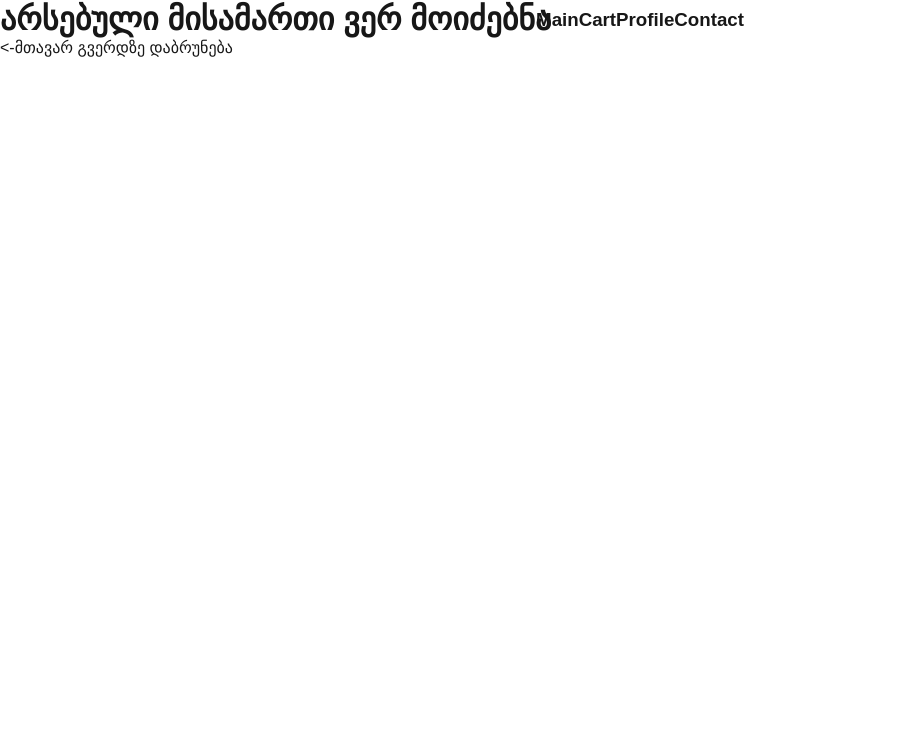
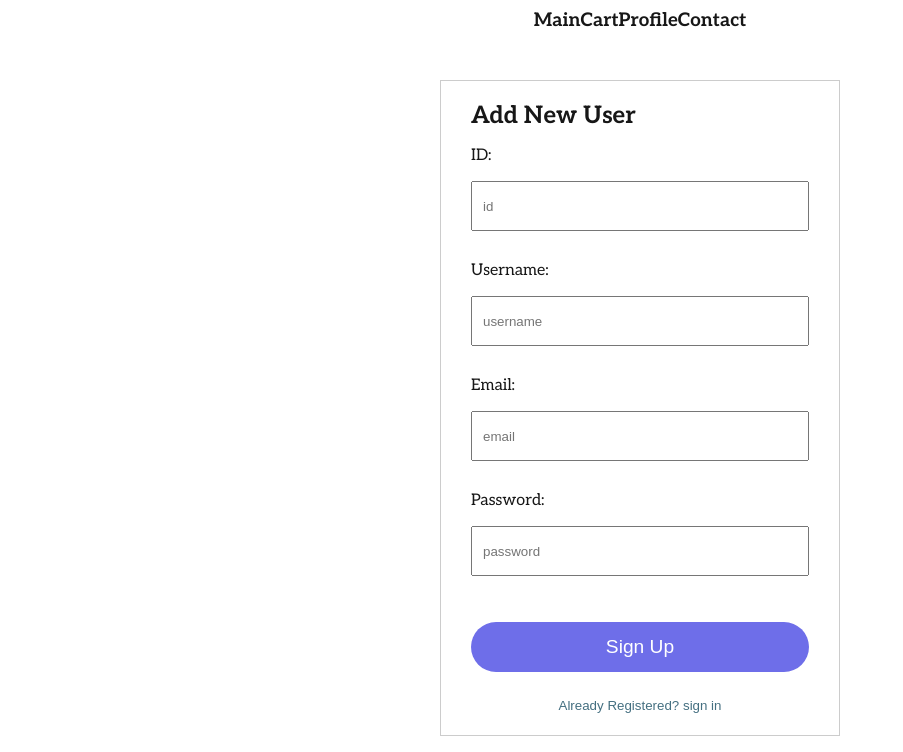
Before and after one commit to LukaBabunadze/smart-academy-project-three, a Next.js app: page /register in a window 1280 px wide. Before the commit this address had no page. Shown: the top 752 px of the page, without its empty margins (0-903 px from the left). Built offline with nearby package versions, Linux system fonts and the light colour scheme.

Commit message:
forms and validation

```diff
--- /dev/null
+++ b/src/app/(auth)/login/page.module.css
@@ -0,0 +1,52 @@
+.main {
+  height: 100vh;
+  display: flex;
+  justify-content: center;
+  align-items: center;
+}
+
+.container {
+  background-color: red;
+  width: 400px;
+  background-color: white;
+  border-radius: 10px;
+  padding: 30px 20px;
+  box-shadow: 0px 0px 10px rgba(0, 0, 0, 0.198);
+}
+.signin {
+  font-size: 2rem;
+  text-transform: uppercase;
+}
+
+.desc {
+  margin-top: 6px;
+  font-size: 0.8rem;
+}
+
+.input {
+  display: block;
+  width: 100%;
+  margin-top: 1rem;
+  height: 50px;
+  padding: 5px 10px;
+}
+
+.button {
+  border-radius: 40px;
+  width: 100%;
+  margin-top: 1rem;
+  height: 50px;
+  background-color: rgb(110, 110, 233);
+  border: none;
+  color: white;
+  font-size: 1.2rem;
+}
+
+.notRegistered {
+  border: none;
+  background-color: transparent;
+  padding: 10px 20px 0px;
+  width: 100%;
+  margin-top: 1rem;
+  color: rgb(68, 111, 128);
+}
--- /dev/null
+++ b/src/app/(auth)/register/page.jsx
@@ -0,0 +1,117 @@
+"use client";
+import styles from "./page.module.css";
+import Link from "next/link";
+import { useForm } from "react-hook-form";
+import * as yup from "yup";
+import { yupResolver } from "@hookform/resolvers/yup";
+import { useRouter } from "next/navigation";
+
+const schema = yup.object().shape({
+  id: yup
+    .number("Id must be a number")
+    .required("ID is required!")
+    .positive("ID should be positive")
+    .integer(),
+  username: yup
+    .string()
+    .required("Username is required!")
+    .min(4, "Minimum 4 symbols")
+    .max(10, "Maximum 10 symbols"),
+  email: yup.string().required("Email is required!").email("Invalid Email"),
+  password: yup
+    .string()
+    .required("Password is required!")
+    .min(6, "Minimum 6 symbols")
+    .max(10, "Maximum 10 symbols"),
+});
+
+function page() {
+  const router = useRouter();
+  const {
+    register,
+    handleSubmit,
+    formState: { errors },
+    reset,
+  } = useForm({ resolver: yupResolver(schema) });
+
+  const handleRegister = async (data) => {
+    try {
+      const response = await fetch("https://fakestoreapi.com/users", {
+        method: "POST",
+        headers: { "Content-Type": "application/json" },
+        body: JSON.stringify(data),
+      });
+
+      const result = await response.json();
+      if (result?.id) {
+        reset();
+        router.push("/");
+      }
+    } catch (error) {
+      console.error(error);
+    }
+  };
+
+  return (
+    <div className={styles.container}>
+      <h2 className={styles.title}>Add New User</h2>
+      <form onSubmit={handleSubmit(handleRegister)}>
+        <div className={styles.inputWrapper}>
+          <label>ID: </label>
+          <br />
+          <input
+            {...register("id")}
+            className={styles.input}
+            placeholder="id"
+          />
+          {errors.id && <p>{errors.id.message}</p>}
+        </div>
+
+        <div className={styles.inputWrapper}>
+          <label>Username: </label>
+          <br />
+          <input
+            {...register("username")}
+            className={styles.input}
+            placeholder="username"
+          />
+          {errors.username && <p>{errors.username.message}</p>}
+        </div>
+
+        <div className={styles.inputWrapper}>
+          <label>Email: </label>
+          <br />
+          <input
+            {...register("email")}
+            className={styles.input}
+            placeholder="email"
+          />
+          {errors.email && <p>{errors.email.message}</p>}
+        </div>
+
+        <div className={styles.inputWrapper}>
+          <label>Password: </label>
+          <br />
+          <input
+            {...register("password")}
+            className={styles.input}
+            placeholder="password"
+            type="password"
+          />
+          {errors.password && <p>{errors.password.message}</p>}
+        </div>
+        <button className={styles.button} type="submit">
+          Sign Up
+        </button>
+      </form>
+
+      <Link href={"/login"}>
+        <button className={styles.notResgitered}>
+          Already Registered? sign in
+        </button>
+      </Link>
+    </div>
+  );
+}
+
+export default page;
--- /dev/null
+++ b/src/app/(auth)/register/page.module.css
@@ -0,0 +1,44 @@
+.container {
+  max-width: 400px;
+  margin: 40px auto;
+  padding: 20px 30px;
+  border: 1px solid #ccc;
+  background-color: white;
+  margin-top: 80px;
+}
+
+.title {
+  margin-bottom: 16px;
+}
+
+.notResgitered {
+  border: none;
+  background-color: transparent;
+  padding: 10px 20px 0px;
+  width: 100%;
+  margin-top: 1rem;
+  color: rgb(68, 111, 128);
+}
+
+.inputWrapper {
+  margin-bottom: 30px;
+}
+
+.input {
+  display: block;
+  width: 100%;
+  margin-top: 1rem;
+  height: 50px;
+  padding: 5px 10px;
+}
+
+.button {
+  border-radius: 40px;
+  width: 100%;
+  margin-top: 1rem;
+  height: 50px;
+  background-color: rgb(110, 110, 233);
+  border: none;
+  color: white;
+  font-size: 1.2rem;
+}
--- a/src/app/layout.js
+++ b/src/app/layout.js
@@ -1,15 +1,10 @@
-import { Geist, Geist_Mono } from "next/font/google";
+import { Aleo } from "next/font/google";
 import "./globals.css";
 import Navbar from "@/components/navbar/Navbar";
 
-const geistSans = Geist({
-  variable: "--font-geist-sans",
+const aleo = Aleo({
   subsets: ["latin"],
-});
-
-const geistMono = Geist_Mono({
-  variable: "--font-geist-mono",
-  subsets: ["latin"],
+  weight: ["100", "200", "300", "400", "500", "600", "700", "800", "900"],
 });
 
 export const metadata = {
@@ -20,7 +15,7 @@ export const metadata = {
 export default function RootLayout({ children }) {
   return (
     <html lang="en">
-      <body className={`${geistSans.variable} ${geistMono.variable}`}>
+      <body className={`${aleo.className}`}>
         <Navbar />
         {children}
       </body>
```
Also changed, not shown: package.json (+6 -1 lines), src/app/(auth)/login/page.jsx (added, +74 -0 lines), 1 other file (tests, documents, lock files or other folders).
